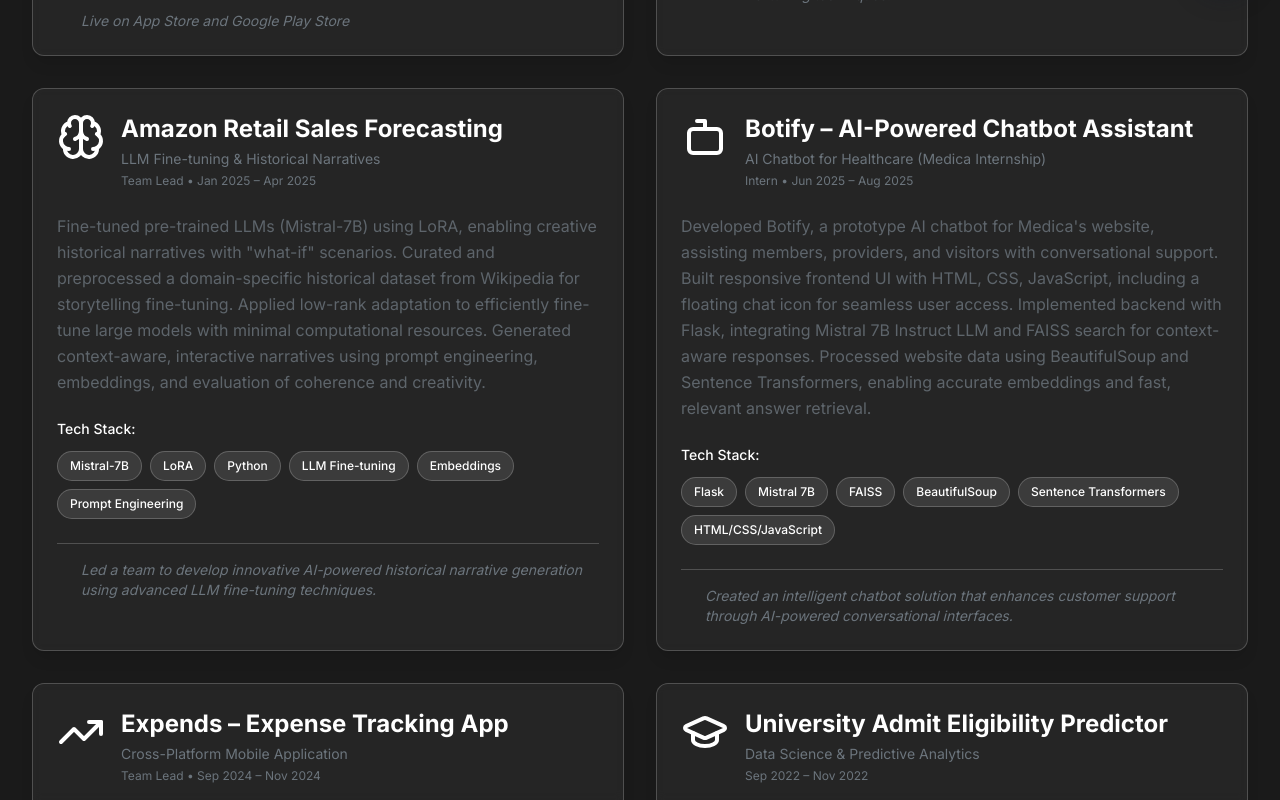
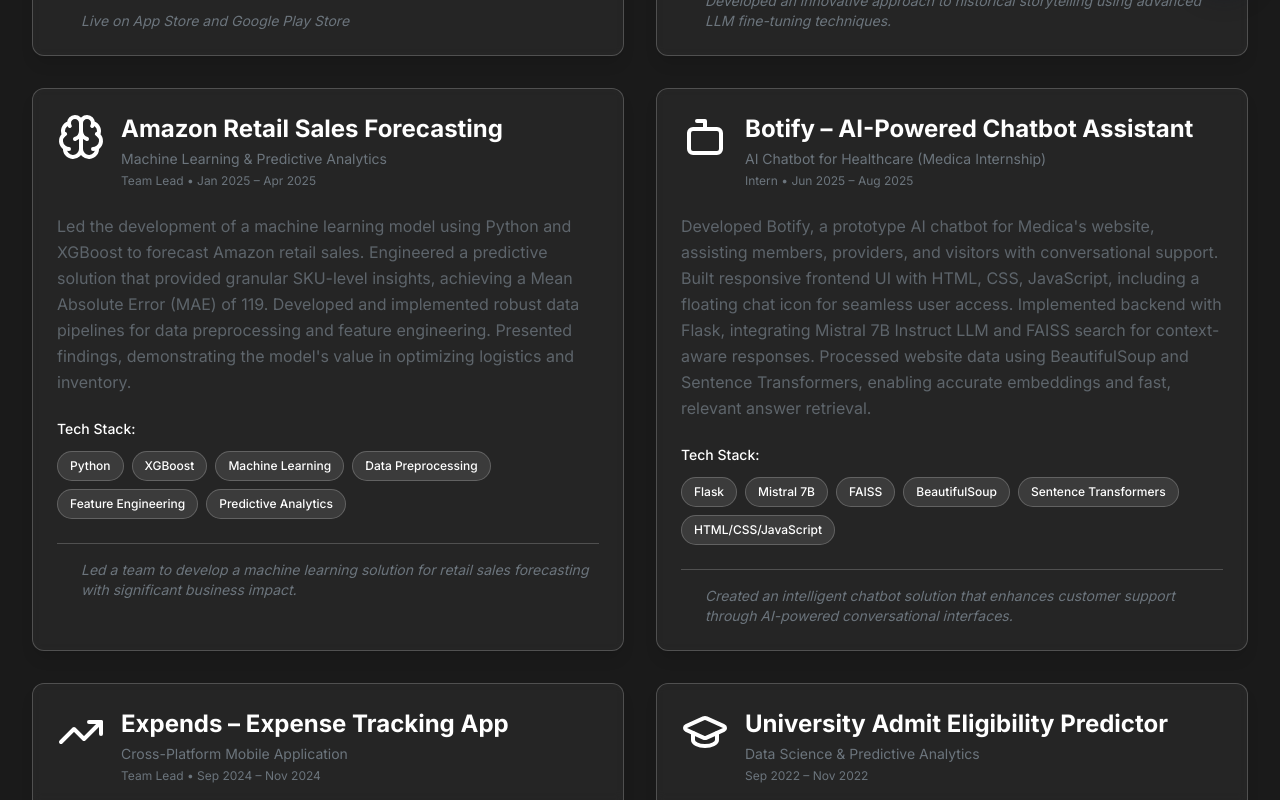
Before and after one commit to RoshiniVenkateswaran/Portfolio, a React (Vite) app: page /projects in a window 1280 px wide. Shown: the part 797-1597 px from the top of the page. Built offline with nearby package versions, Linux system fonts and the light colour scheme.

Commit message:
Update project descriptions: LoRA Fine-tuning and Amazon Retail Sales Forecasting

```diff
--- a/src/pages/Projects.jsx
+++ b/src/pages/Projects.jsx
@@ -21,7 +21,7 @@ const Projects = () => {
       id: 'lora_historical_narratives',
       name: 'LoRA Fine-tuning for Historical Narratives',
       description: 'LLM Adaptation & Creative Storytelling',
-      details: 'Implemented LoRA (Low-Rank Adaptation) to adapt a pre-trained Large Language Model (LLM) for generating engaging historical narratives. Fine-tuned an open-source LLM (Mistral-7B) on a custom dataset of historical events from Wikipedia or similar sources, enabling the model to narrate events as interactive stories with creative twists like "what-if" alternatives or underrepresented perspectives.',
+      details: 'Fine-tuned pre-trained LLMs (Mistral-7B) using LoRA, enabling creative historical narratives with "what-if" scenarios. Curated and preprocessed a domain-specific historical dataset from Wikipedia for storytelling fine-tuning. Applied low-rank adaptation to efficiently fine-tune large models with minimal computational resources. Generated context-aware, interactive narratives using prompt engineering, embeddings, and evaluation of coherence and creativity.',
       narration: ['Developed an innovative approach to historical storytelling using advanced LLM fine-tuning techniques.'],
       icon: Brain,
       tech: ['Mistral-7B', 'LoRA', 'Python', 'LLM Fine-tuning', 'Wikipedia Dataset', 'Historical Narratives'],
@@ -29,11 +29,11 @@ const Projects = () => {
     {
       id: 'amazon_retail_forecasting',
       name: 'Amazon Retail Sales Forecasting',
-      description: 'LLM Fine-tuning & Historical Narratives',
-      details: 'Fine-tuned pre-trained LLMs (Mistral-7B) using LoRA, enabling creative historical narratives with "what-if" scenarios. Curated and preprocessed a domain-specific historical dataset from Wikipedia for storytelling fine-tuning. Applied low-rank adaptation to efficiently fine-tune large models with minimal computational resources. Generated context-aware, interactive narratives using prompt engineering, embeddings, and evaluation of coherence and creativity.',
-      narration: ['Led a team to develop innovative AI-powered historical narrative generation using advanced LLM fine-tuning techniques.'],
+      description: 'Machine Learning & Predictive Analytics',
+      details: 'Led the development of a machine learning model using Python and XGBoost to forecast Amazon retail sales. Engineered a predictive solution that provided granular SKU-level insights, achieving a Mean Absolute Error (MAE) of 119. Developed and implemented robust data pipelines for data preprocessing and feature engineering. Presented findings, demonstrating the model\'s value in optimizing logistics and inventory.',
+      narration: ['Led a team to develop a machine learning solution for retail sales forecasting with significant business impact.'],
       icon: Brain,
-      tech: ['Mistral-7B', 'LoRA', 'Python', 'LLM Fine-tuning', 'Embeddings', 'Prompt Engineering'],
+      tech: ['Python', 'XGBoost', 'Machine Learning', 'Data Preprocessing', 'Feature Engineering', 'Predictive Analytics'],
       role: 'Team Lead',
       period: 'Jan 2025 – Apr 2025',
     },
```
Also changed, not shown: 1 other file (tests, documents, lock files or other folders).
